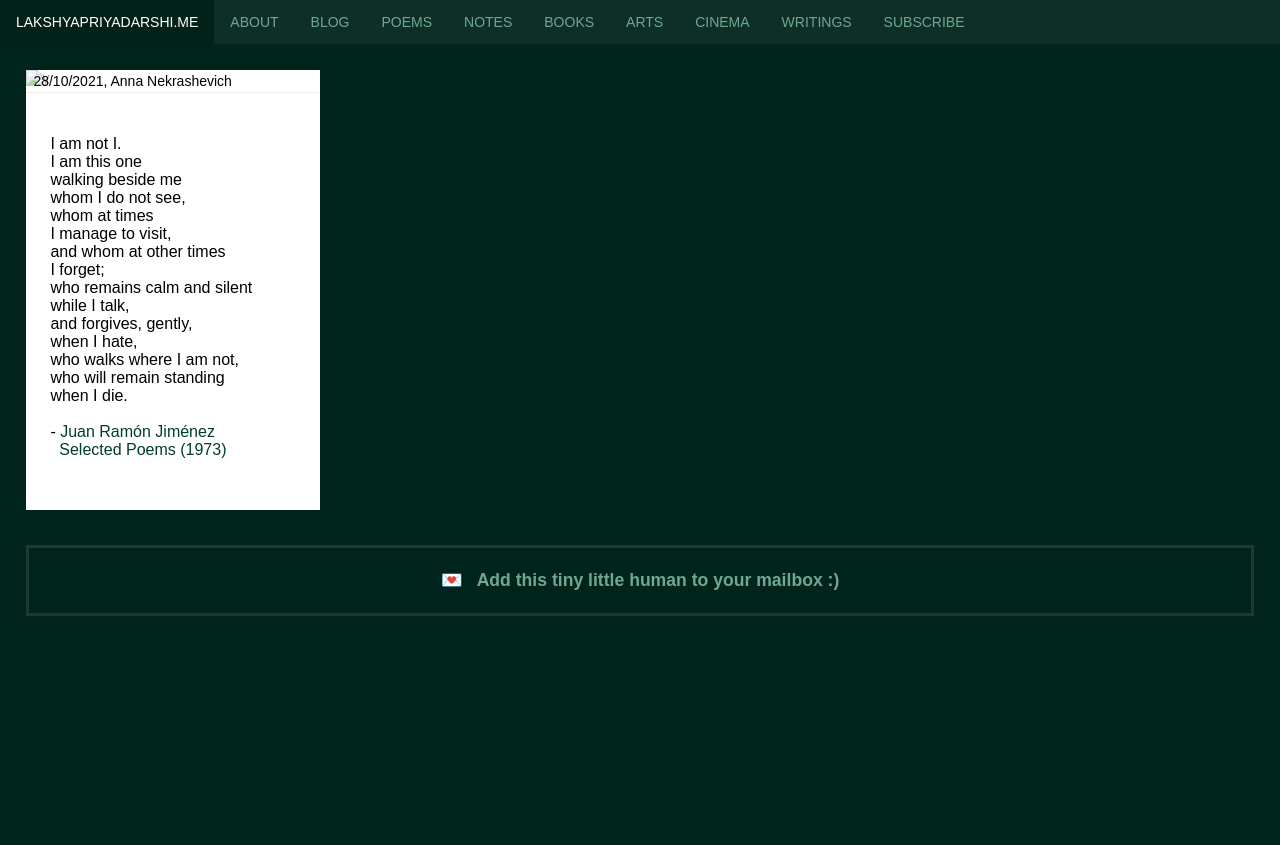
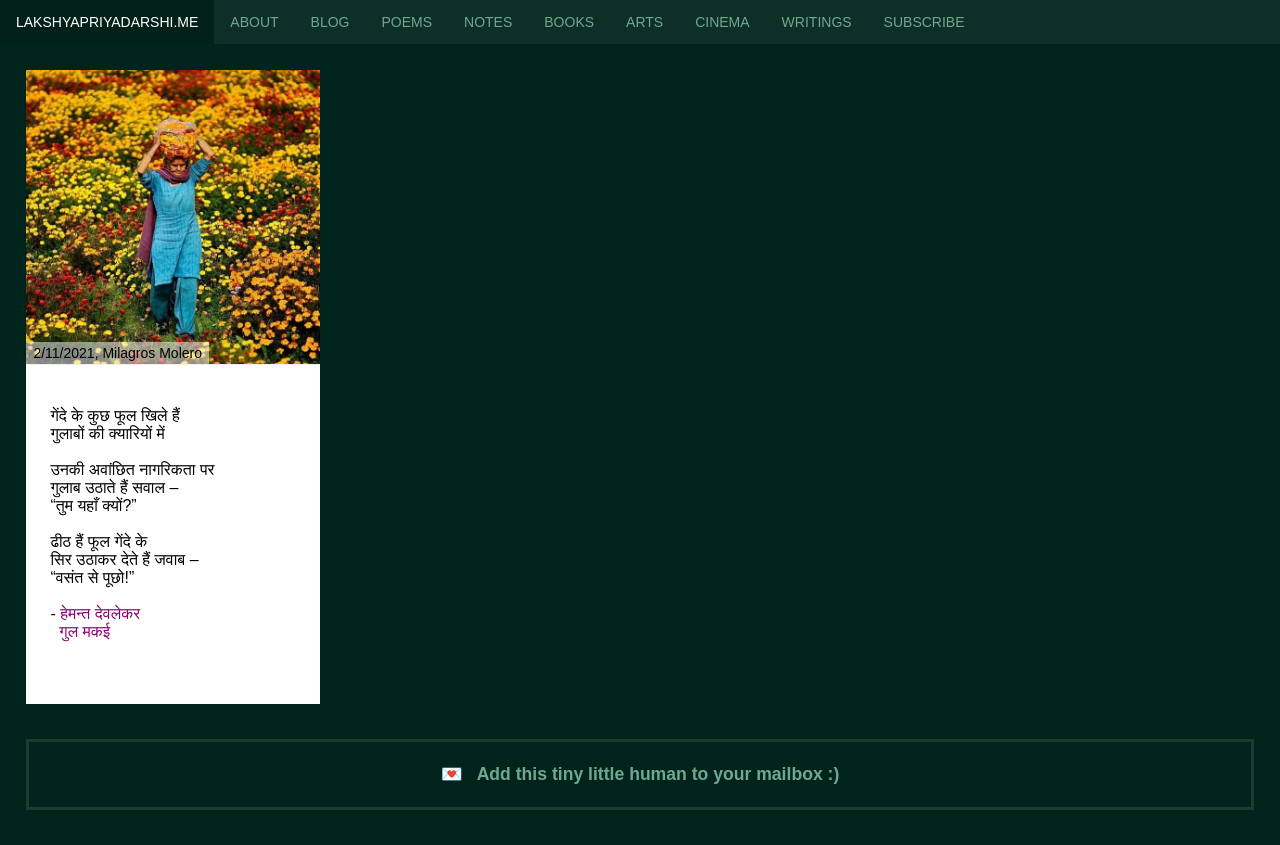
Before and after one commit to lakshyapriyadarshime/lakshyapriyadarshime.github.io, a plain HTML site: page poems/hindi/index.html in a window 1280 px wide. Before the commit the page ends 800 px from the top, so only its background shows below. Drawn offline with Linux system fonts and the light colour scheme.

Commit message:
Adding poems

```diff
--- a/assets/css/1-col-grid-style.css
+++ b/assets/css/1-col-grid-style.css
@@ -43,9 +43,10 @@
         margin-bottom: 0px;
                   }
 
-      p a:link      {
-        color: #013d29;
+      p a:link    {
+        color: #8a0171;
                   }
+
 
       a:hover     {
         color: hotpink;
--- a/assets/css/3-col-grid-style.css
+++ b/assets/css/3-col-grid-style.css
@@ -43,9 +43,10 @@
         margin-bottom: 0px;
                   }
 
-      p a:link      {
-        color: #013d29;
+      p a:link    {
+        color: #8a0171;
                   }
+
 
       a:hover     {
         color: hotpink;
--- a/assets/css/4-col-grid-style.css
+++ b/assets/css/4-col-grid-style.css
@@ -43,8 +43,8 @@
         margin-bottom: 0px;
                   }
 
-      p a:link      {
-        color: #013d29;
+      p a:link    {
+        color: #8a0171;
                   }
 
       a:hover     {
--- a/poems/hindi/index.html
+++ b/poems/hindi/index.html
@@ -93,42 +93,37 @@
         <div class="masonry-brick">
           <div class="masonry-content">
             <figure>
-              <img src="../../assets/images/poems/hindi/x.jpg" alt="y">
+              <img src="../../assets/images/poems/hindi/20211102_1.jpg" alt="Marigold Flowers">
                 <p class="masonry-description">
 
 
                     <! WRITE CONTENT HERE>
 
                     <br>
-                    I am not I.<br>
-                    I am this one<br>
-                    walking beside me<br>
-                    whom I do not see,<br>
-                    whom at times<br>
-                    I manage to visit,<br>
-                    and whom at other times<br>
-                    I forget;<br>
-                    who remains calm and silent<br>
-                    while I talk,<br>
-                    and forgives, gently,<br>
-                    when I hate,<br>
-                    who walks where I am not,<br>
-                    who will remain standing<br>
-                    when I die.<br><br>
+                    गेंदे के कुछ फूल खिले हैं<br>
+                    गुलाबों की क्यारियों में<br><br>
+
+                    उनकी अवांछित नागरिकता पर<br>
+                    गुलाब उठाते हैं सवाल –<br>
+                    “तुम यहाँ क्यों?”<br><br>
+
+                    ढीठ हैं फूल गेंदे के<br>
+                    सिर उठाकर देते हैं जवाब –<br>
+                    “वसंत से पूछो!”<br><br>
 
                     <! CONTENT ENDS HERE>
 
                     <! ATTRIBUTION: WRITE CREATOR HERE>
-                    - <a href="https://www.poetryfoundation.org/poets/juan-ramon-jimaenez" target="_blank">
+                    - <a href="https://www.hindwi.org/poets/hemant-deolekar/all" target="_blank">
 
-                          Juan Ramón Jiménez
+                          हेमन्त देवलेकर
 
                       </a><br>
 
                     <! ATTRIBUTION: WRITE SOURCE HERE>
-                    &nbsp;<a href="http://www.beacon.org/Lorca-Jimenez-P71.aspx" target="_blank">
+                    &nbsp;<a href="https://www.hindwi.org/poets/hemant-deolekar/all" target="_blank">
 
-                          Selected Poems (1973)
+                          गुल मकई
 
                       </a><br>
                     <! ATTRIBUTION ENDS HERE>
@@ -138,9 +133,9 @@
 
               <! FIGURE CAPTION: WRITE DATE AND PHOTOGRAPHER HERE>
               <figcaption>
-                  <a href="https://www.pexels.com/photo/a-woman-wearing-straw-hat-8058605/" target="_blank">
+                  <a href="https://ar.pinterest.com/pin/521643569310031903/" target="_blank">
 
-                    28/10/2021, Anna Nekrashevich
+                    2/11/2021, Milagros Molero
 
                   </a>
               </figcaption>
```
Also changed, not shown: about/index.html (+11 -27 lines), poems/english/index.html (+1 -1 lines), assets/images/poems/english/20211031_2.jpg, assets/images/poems/hindi/20211102_1.jpg (added), assets/images/stock/20211031_2.jpg (added), assets/images/stock/20211102_1.jpg (added), 2 other files.
